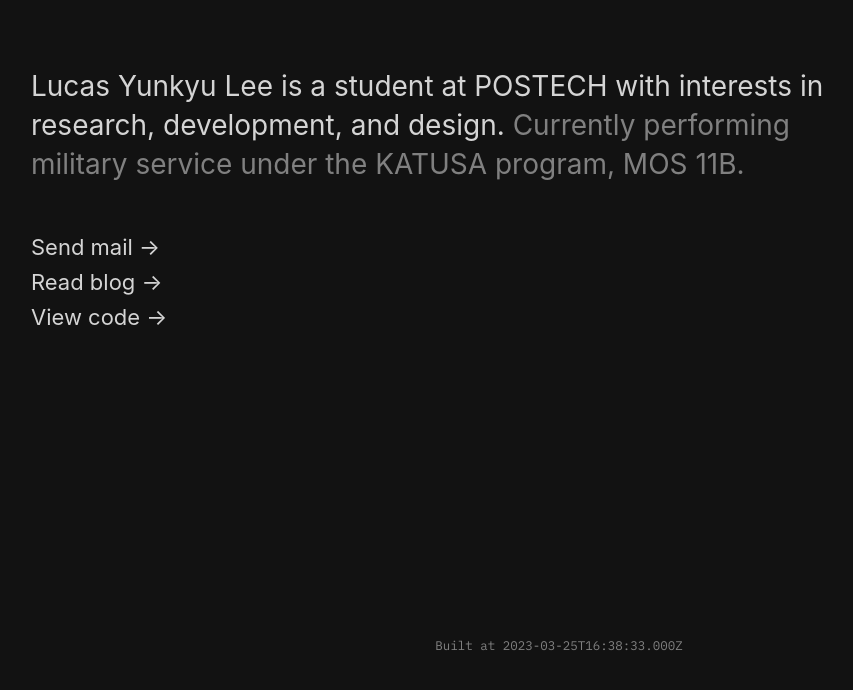
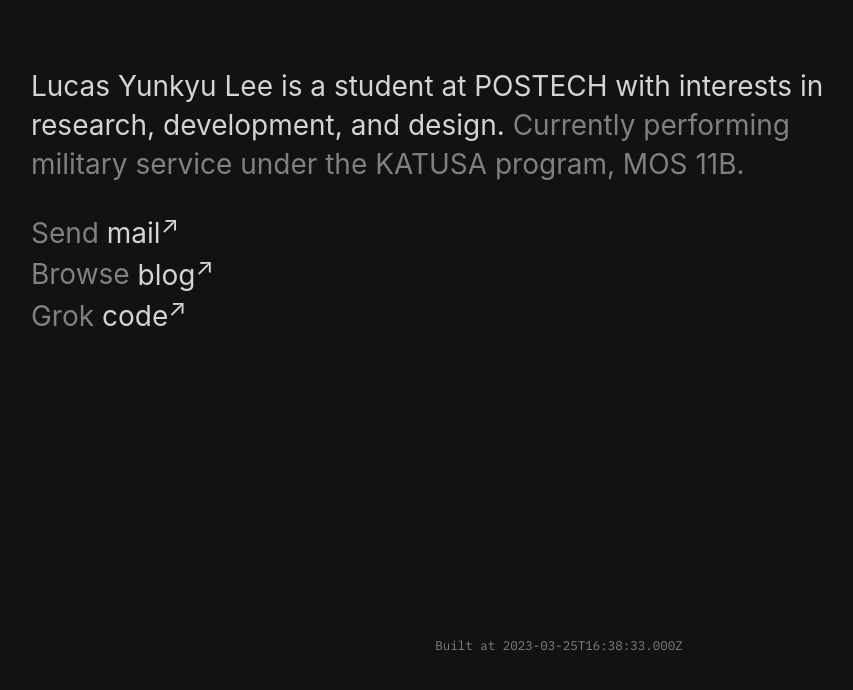
Before and after one commit to yklcs/yklcs.com, an Astro site: page / in a window 1280 px wide. Shown: the part 110-800 px from the top of the page, without its empty margins (81-934 px from the left). Built offline with nearby package versions, Linux system fonts and the light colour scheme; Astro itself is replaced by a stand-in of ours; a web font is replaced by a local one.

Commit message:
update index

```diff
--- a/src/pages/index.astro
+++ b/src/pages/index.astro
@@ -11,16 +11,25 @@
     </span>
   </p>
   <div class="links">
-    <a href="mailto:me@luc.li">Send mail →</a>
-    <a href="/blog">Read blog →</a>
-    <a href="https://github.com/yklcs">View code →</a>
+    <span>
+      <span class="sub">Send</span>
+      <a href="mailto:me@luc.li">mail<sup>↗</sup></a>
+    </span>
+    <span>
+      <span class="sub">Browse</span>
+      <a href="/blog">blog<sup>↗</sup></a>
+    </span>
+    <span>
+      <span class="sub">Grok</span>
+      <a href="https://github.com/yklcs">code<sup>↗</sup></a>
+    </span>
   </div>
 </Default>
 
 <style>
   p.bio {
     grid-column: wide-start / main-end;
-    margin: 3rem 0 1rem;
+    margin: 3rem 0 0;
     font-size: 1.4em;
     line-height: 1.4;
     hyphens: none;
@@ -31,7 +40,8 @@
     grid-column: wide;
     flex-direction: column;
     align-items: flex-start;
-    font-size: 1.1em;
+    font-size: 1.4em;
+    line-height: 1.3;
   }
 
   .sub {
```
